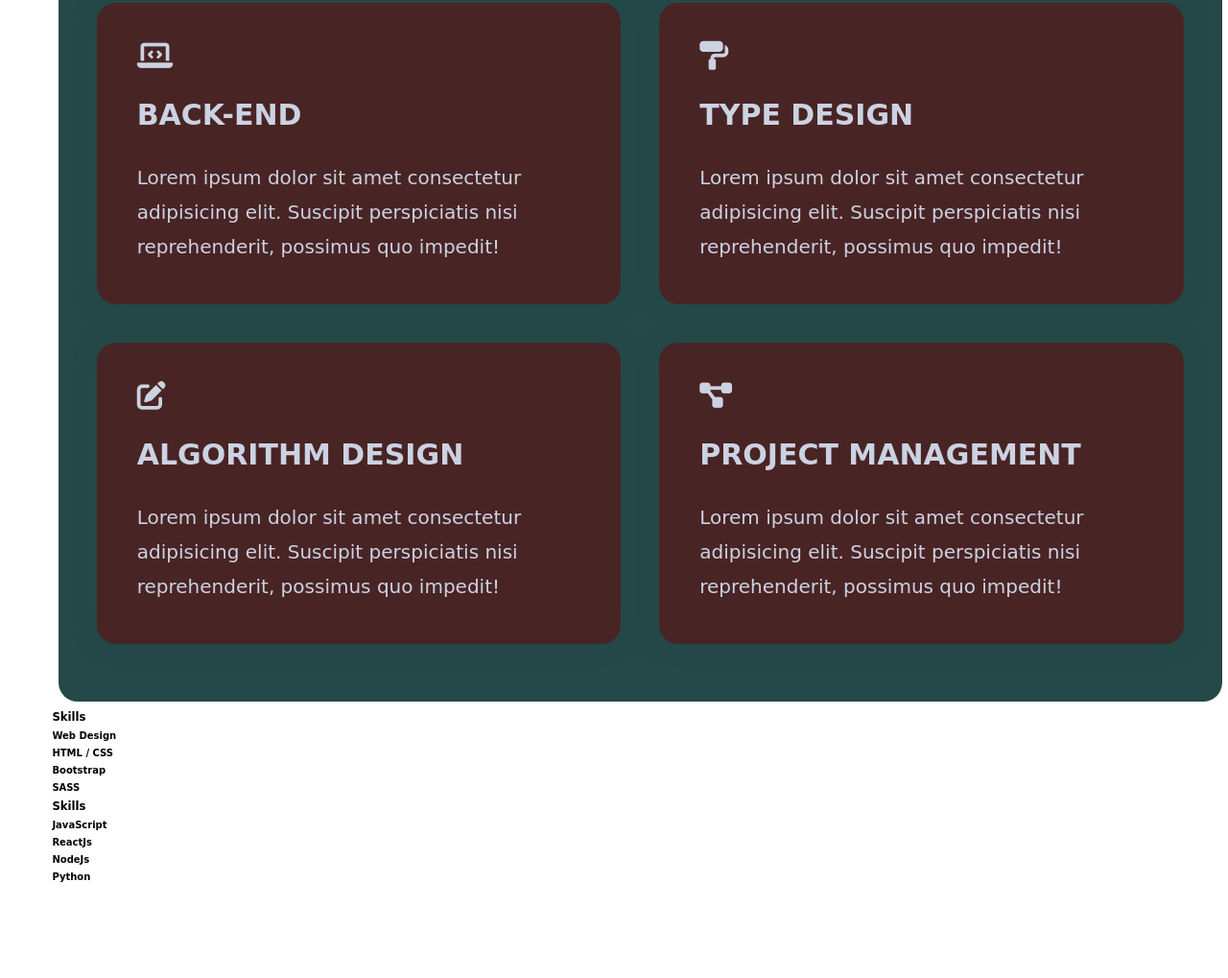
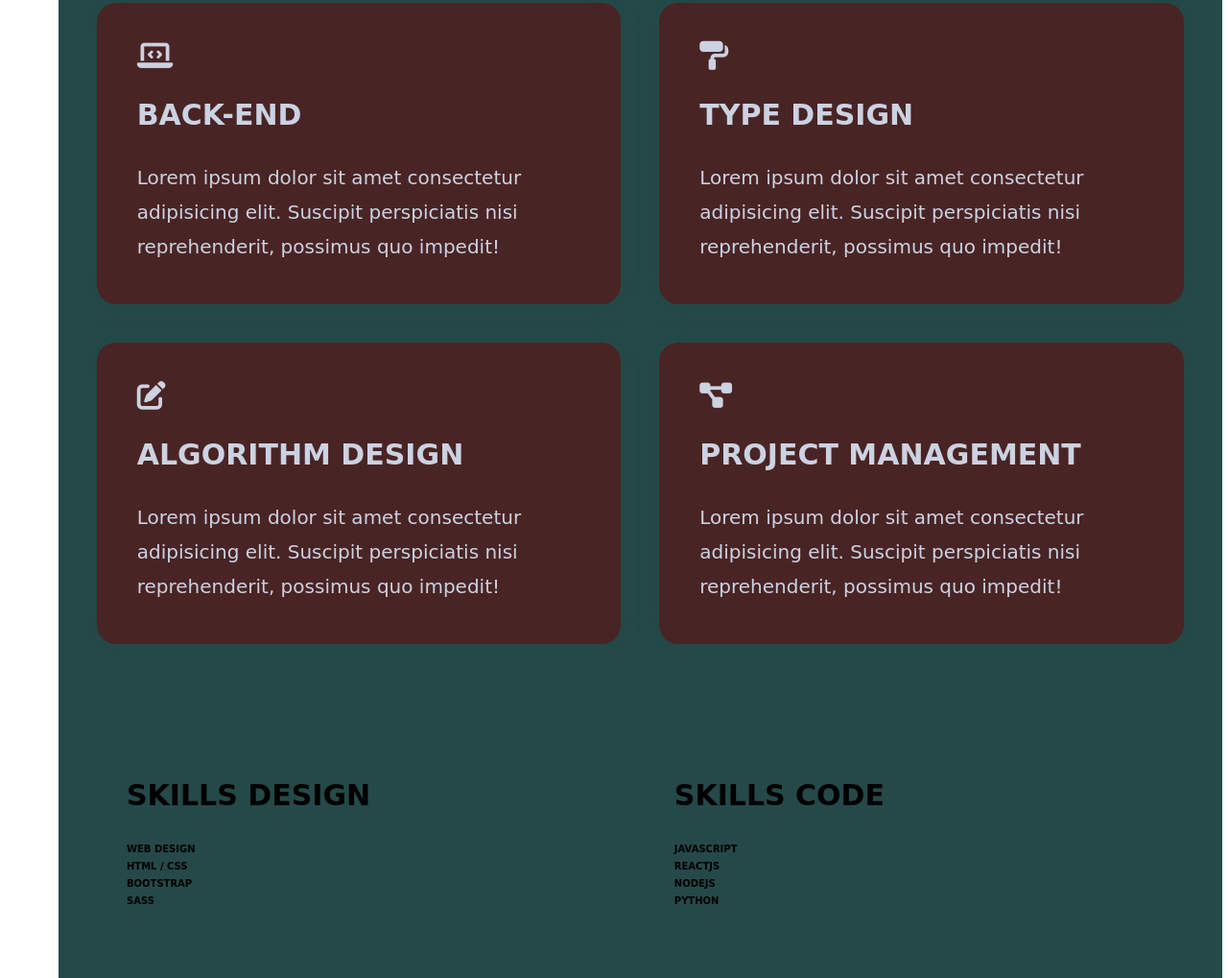
Before and after one commit to ElideZavala/Portafolio-1, a plain HTML site: page index.html in a window 1280 px wide. Shown: the part 4426-5445 px from the top of the page at 96% size. Before the commit the page ends 5349 px from the top, so only its background shows below. Drawn offline with Linux system fonts and the light colour scheme; a web font is replaced by a local one.

Commit message:
design-title

```diff
--- a/index.html
+++ b/index.html
@@ -205,7 +205,7 @@
 		<section id="skills">
 			<!-- Design skill -->
 			<div class="skills__design">
-				<h3 class="skills__design--title">Skills</h3>
+				<h3 class="skills__design--title">Skills Design</h3>
 
 				<h4>Web Design</h4>
 				<div class="skills__design--progress">
@@ -230,7 +230,7 @@
 
 			<!-- coding skill -->
 			<div class="skills__coding">
-				<h3 class="skills__coding--title">Skills</h3>
+				<h3 class="skills__coding--title">Skills Code</h3>
 
 				<h4>JavaScript</h4>
 				<div class="skills__coding--progress">
--- a/style.css
+++ b/style.css
@@ -438,8 +438,8 @@ section#services {
 	flex-wrap: wrap;
 	padding: 6rem 2rem 2rem;
 	background-color: var(--color13);
-	border-radius: 20px;
-	margin: 1ch;
+	border-radius: 20px 20px 0 0;
+	margin: 0 1ch;
 }
 
 .service {
@@ -509,7 +509,32 @@ section#services {
 	}
 }
 
+/*-*-**-**-**-**-**-**-**-**-** Skills Section *-**-**-**-**-**-**-**-**-* *-*/
+section#skills {
+	display: flex;
+	justify-content: center;
+	align-items: center;
+	flex-wrap: wrap;
 
+	padding: calc(1rem + 2vw);
+	background-color: var(--color13);
+	margin-top: 0;
+	margin: 0 1ch;
+}
+
+.skills__design,
+.skills__coding {
+	padding: calc(1rem + 2vw);
+	text-transform: uppercase;
+	flex-basis: 40rem;
+	flex-grow: 1;
+}
+
+.skills__design--title,
+.skills__coding--title {
+	font-size: 3rem;
+	margin-bottom: 2rem;
+}
 
 /*-*-**-**-**-**-**-**-**-**-** (max-width: 900px) Mark *-**-**-**-**-**-**-**-**-* *-*/
 @media screen and (max-width: 900px){
```
